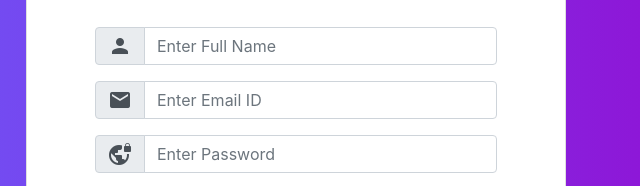
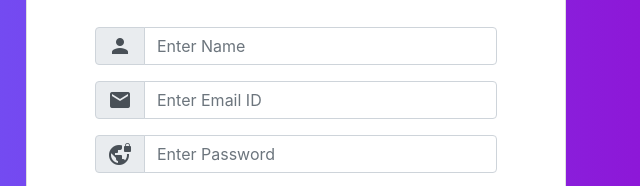
Before and after one commit to Abhishek971999/Bootstrap_Forms, a plain HTML site: page Form-4/index.html in a window 1280 px wide. Both pictures are taken after a click on the tab "Sign Up". Shown: the part 243-429 px from the top of the page, 344-984 px from the left. Drawn offline with nearby package versions, Linux system fonts and the light colour scheme.

Commit message:
Update index.html

```diff
--- a/Form-4/index.html
+++ b/Form-4/index.html
@@ -52,7 +52,7 @@
                                         <div class="input-group-prepend">
                                             <span class="input-group-text"><i class="material-icons">person</i></span>
                                         </div>
-                                        <input class="form-control" type="text" placeholder="Enter Full Name">
+                                        <input class="form-control" type="text" placeholder="Enter Name">
                                     </div>
                                     <div class="input-group mb-3">
                                             <div class="input-group-prepend">
```
